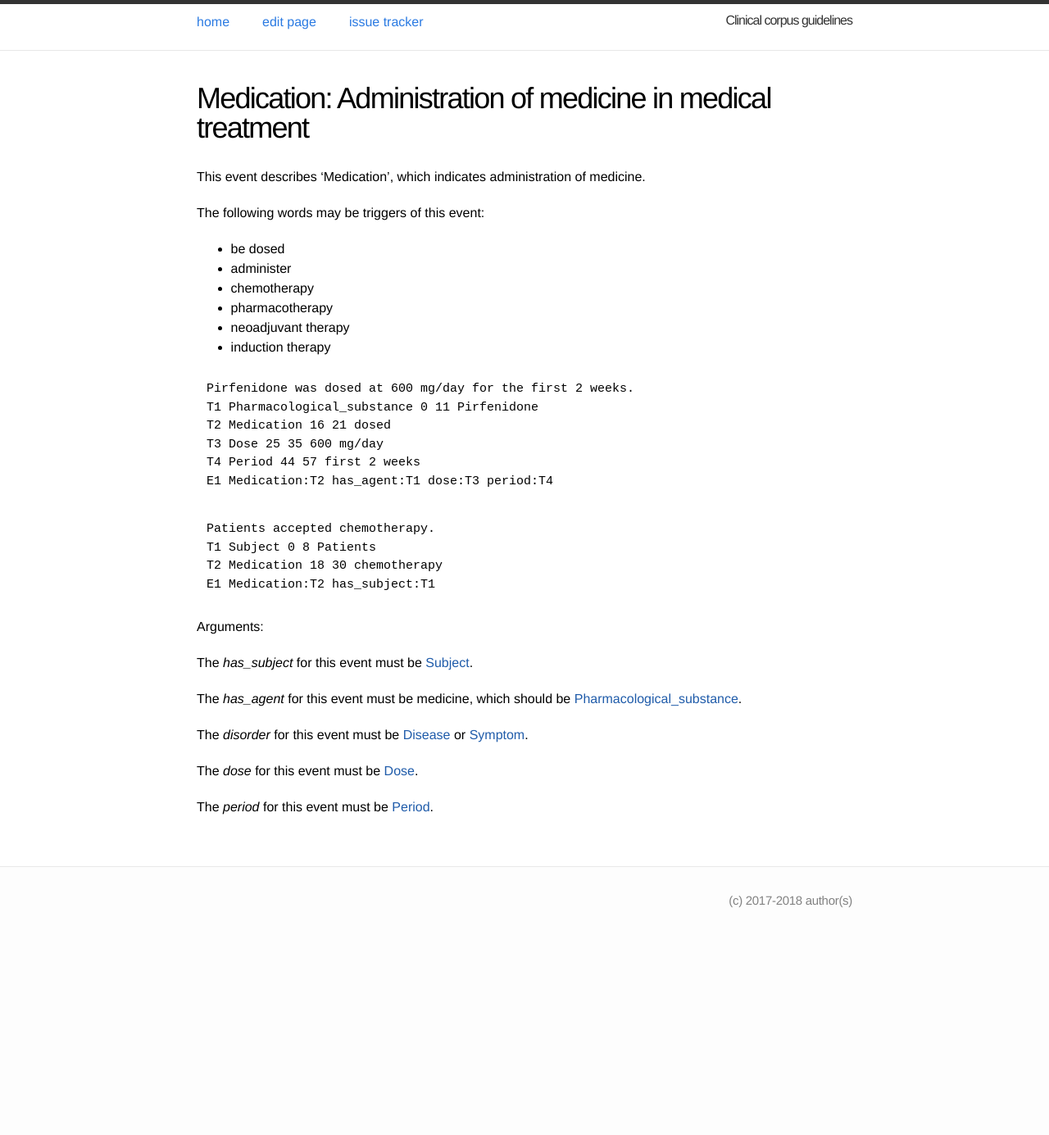
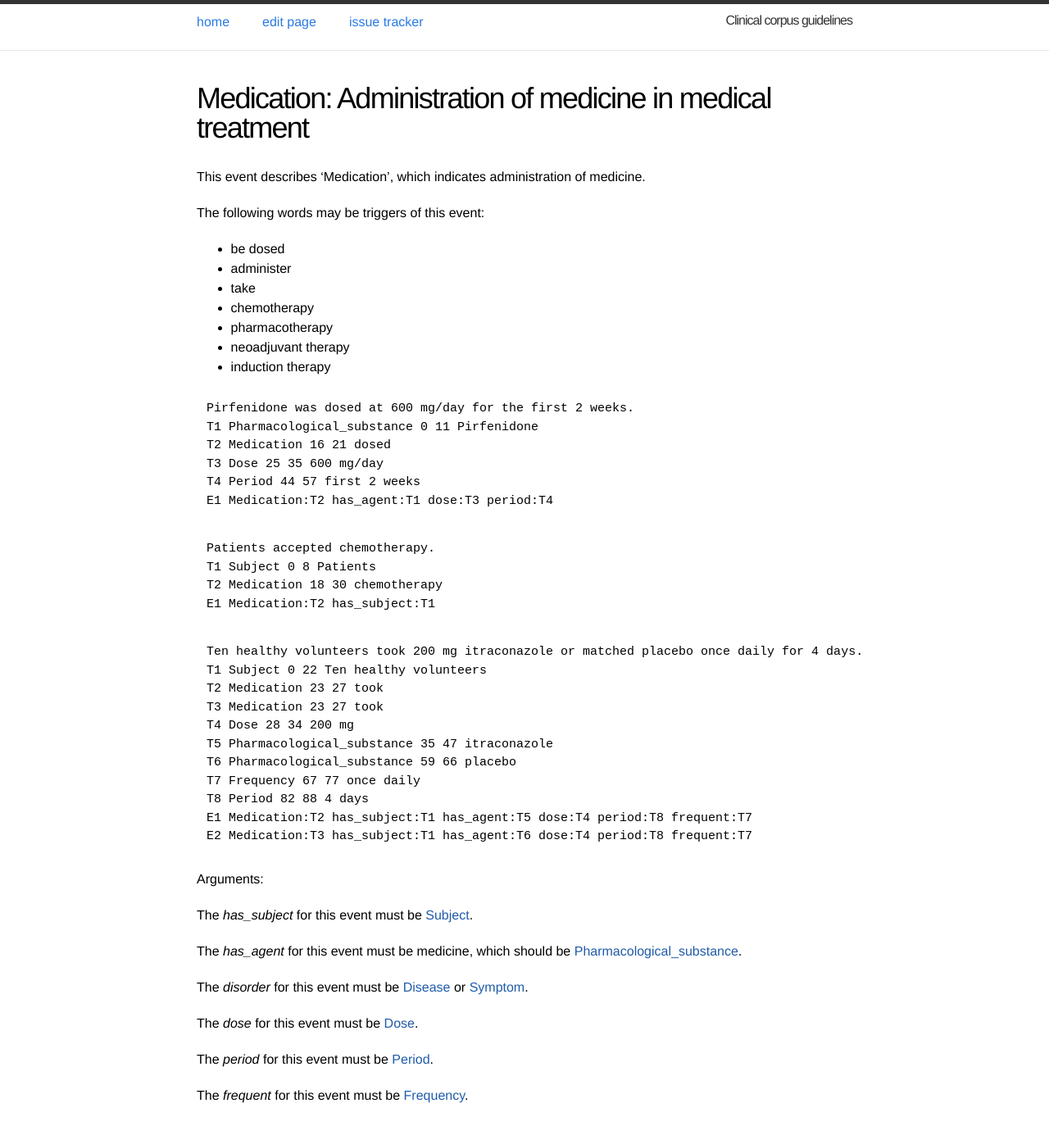
Before and after one commit to ezcatdb/clinicalcorpus-guidelines, a Jekyll site: the page built from _event/Medication.md, in a window 1280 px wide and 1400 px high. Shown: the top 1385 px of the window at 82% size. Built offline with Jekyll 4.4.1, drawn with Linux system fonts in a browser that asks for light colours.

Commit message:
An additional argument (frequent) for Medication event with its sample sentence was included in Medication.md

```diff
--- a/_event/Medication.md
+++ b/_event/Medication.md
@@ -12,6 +12,7 @@ The following words may be triggers of this event:
 
 - be dosed
 - administer
+- take
 
 - chemotherapy
 - pharmacotherapy
@@ -32,6 +33,20 @@ T1 Subject 0 8 Patients
 T2 Medication 18 30 chemotherapy
 E1 Medication:T2 has_subject:T1
 ~~~
+~~~ ann
+Ten healthy volunteers took 200 mg itraconazole or matched placebo once daily for 4 days.
+T1 Subject 0 22 Ten healthy volunteers
+T2 Medication 23 27 took
+T3 Medication 23 27 took
+T4 Dose 28 34 200 mg
+T5 Pharmacological_substance 35 47 itraconazole
+T6 Pharmacological_substance 59 66 placebo
+T7 Frequency 67 77 once daily
+T8 Period 82 88 4 days
+E1 Medication:T2 has_subject:T1 has_agent:T5 dose:T4 period:T8 frequent:T7
+E2 Medication:T3 has_subject:T1 has_agent:T6 dose:T4 period:T8 frequent:T7
+~~~
+
 
 Arguments:
 
@@ -45,6 +60,8 @@ The *dose* for this event must be [Dose]().
 
 The *period* for this event must be [Period]().
 
+The *frequent* for this event must be [Frequency]().
+
 <!---
 The *Theme* for this reaction event must be other reaction events.
 --->
```
